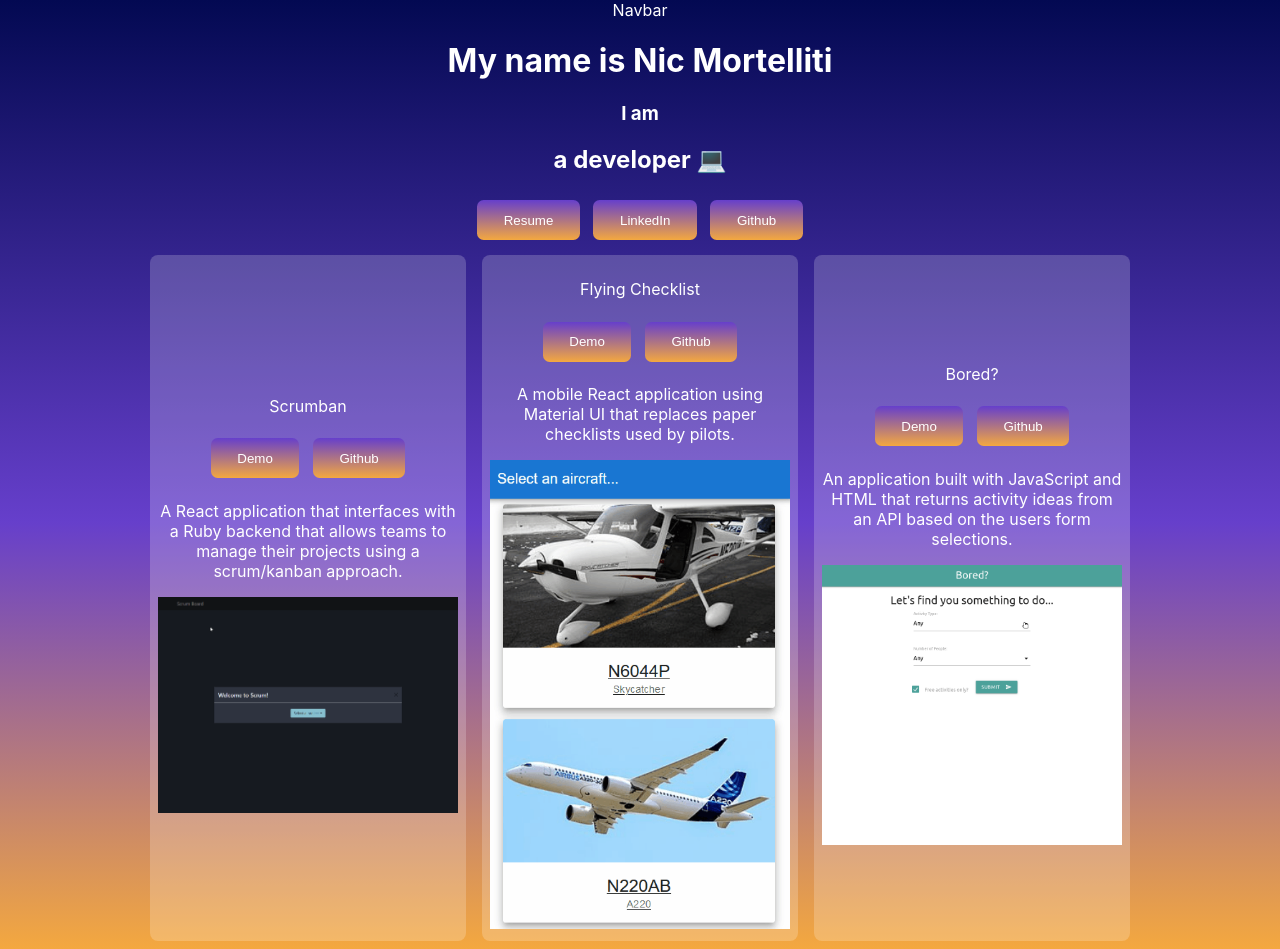
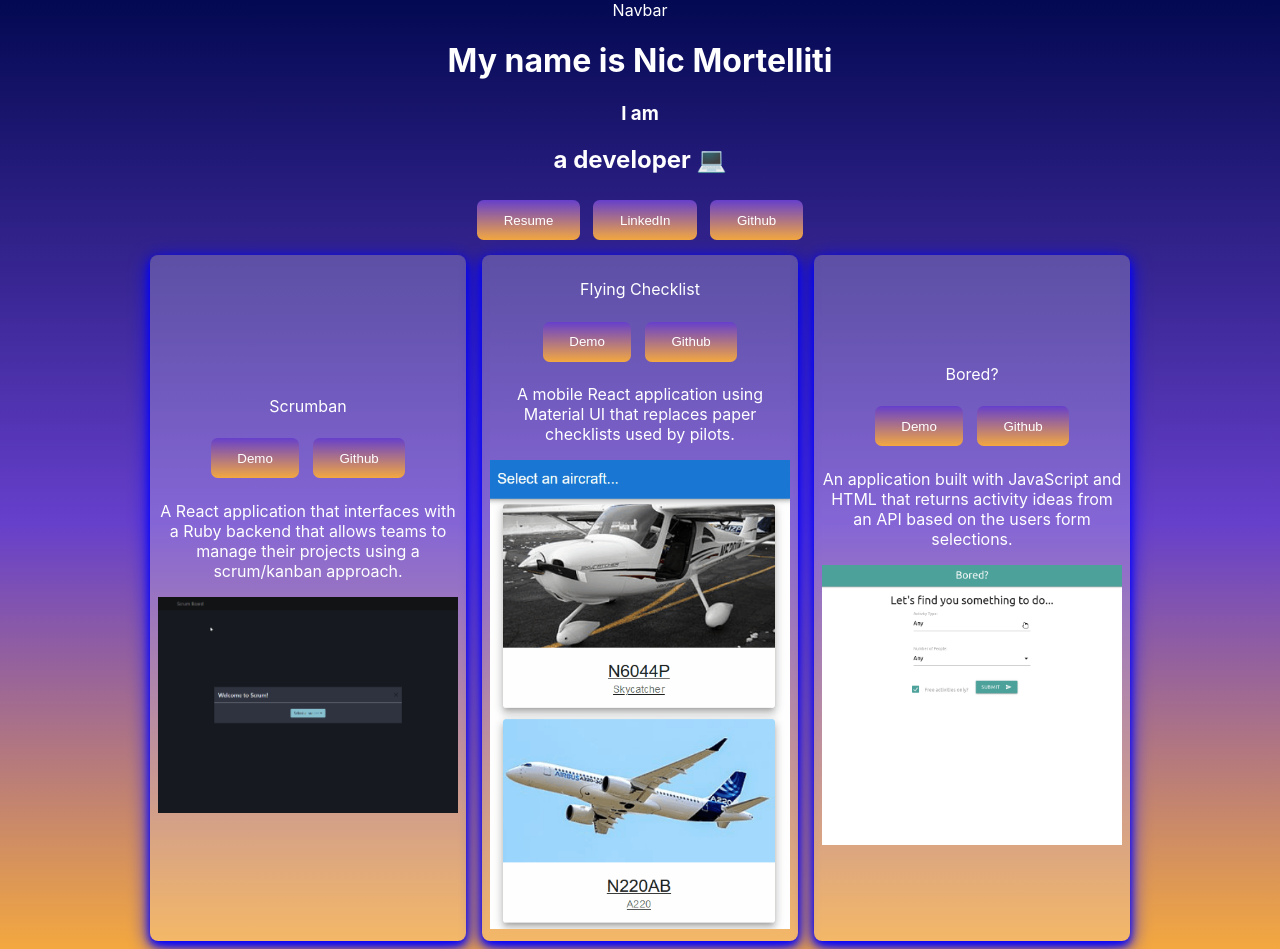
Before and after one commit to NicMortelliti/portfolio, a React (Create React App) app: page / in a window 1280 px wide. Built offline with nearby package versions, Linux system fonts and the light colour scheme.

Commit message:
Add card shadow

```diff
--- a/src/style/App.css
+++ b/src/style/App.css
@@ -32,6 +32,7 @@ body {
   margin: 0.5em;
   padding: 0.5em;
   width: 300px;
+  box-shadow: 0 4px 8px 0 blue, 0 5px 20px 0 blue;
 }
 
 button {
```
